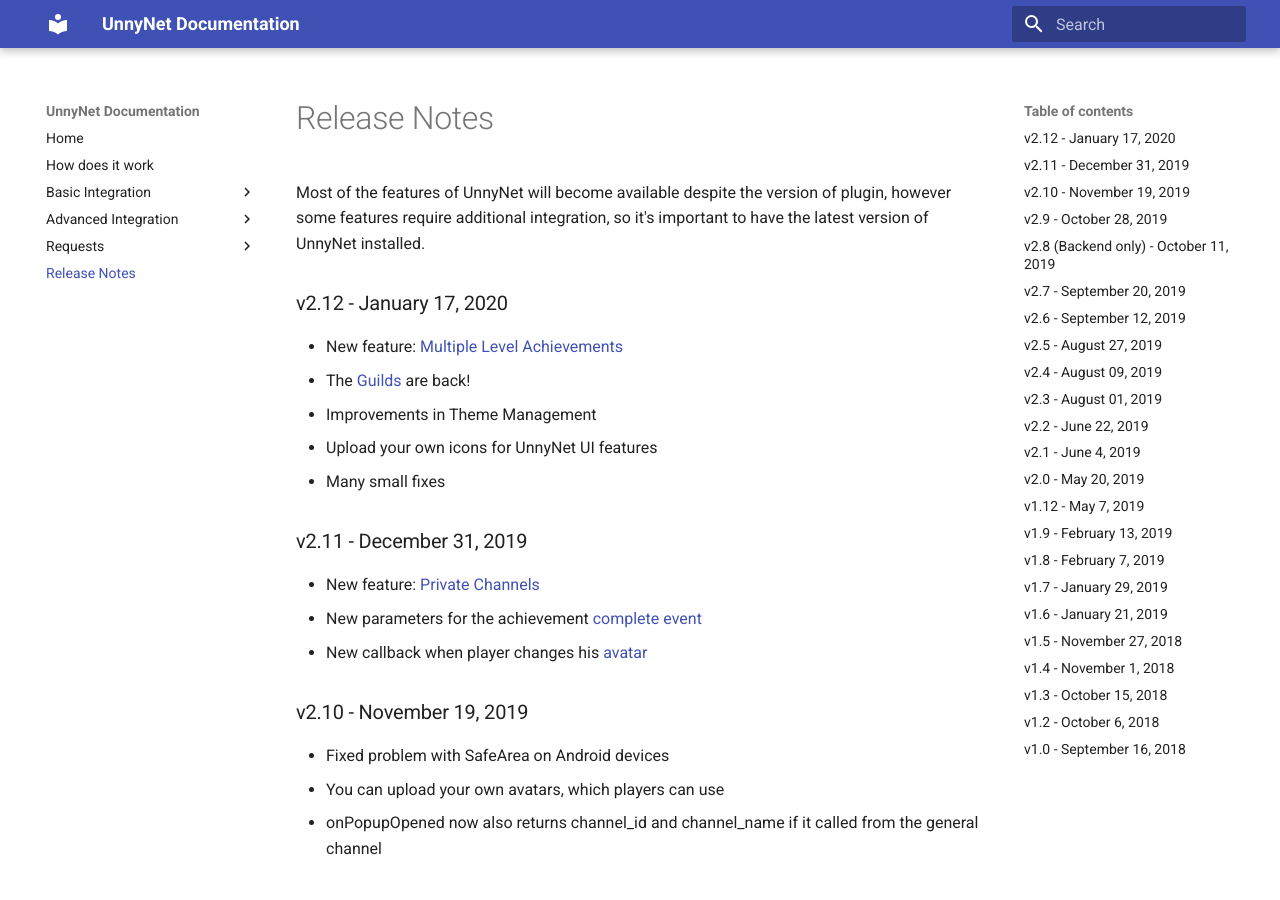
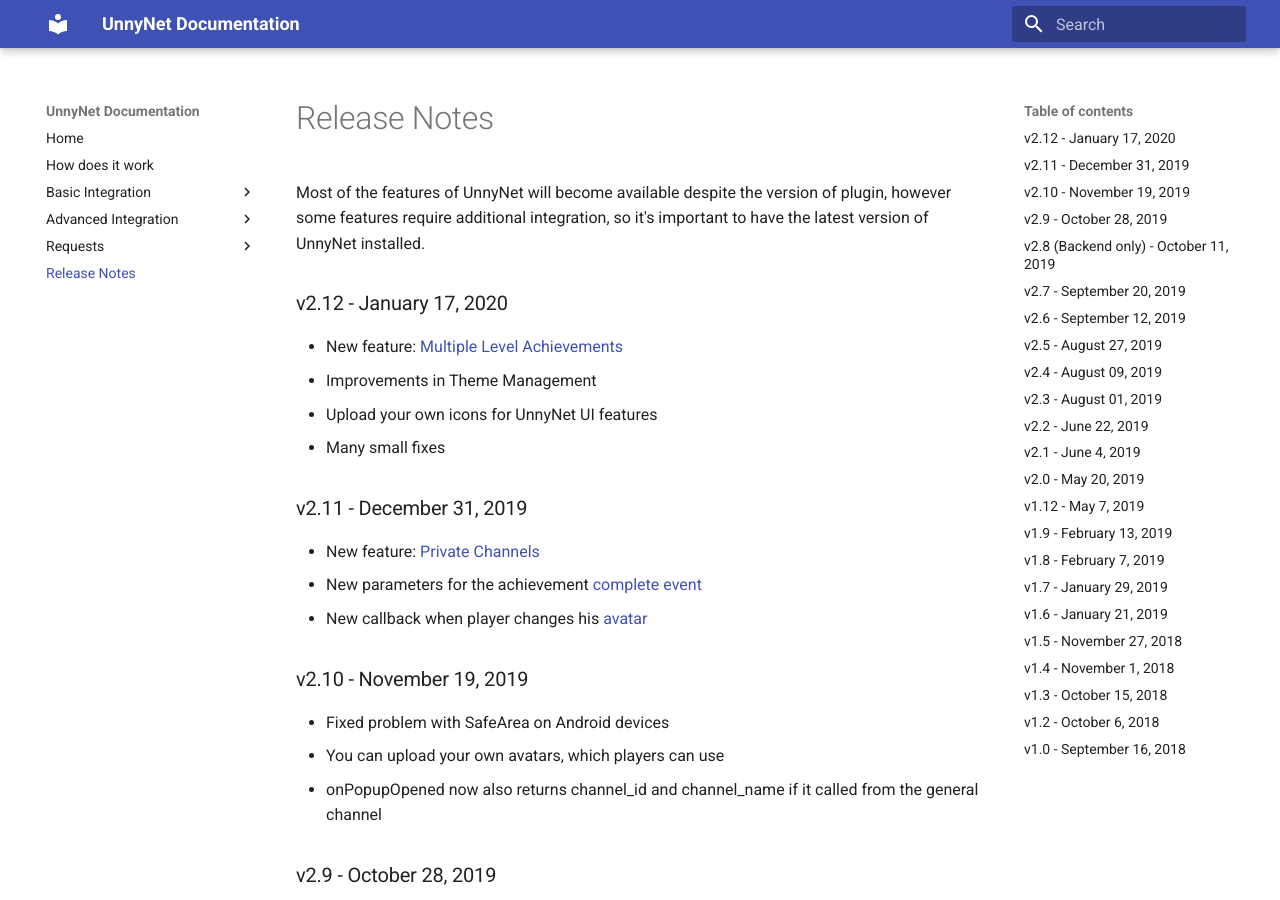
Before and after one commit to unnynet/unnynet-docs, an MkDocs documentation site: the page built from docs/release_notes.md, in a window 1280 px wide and 900 px high. Built offline with MkDocs 1.6.1 and Material for MkDocs 9.7.7, drawn with Linux system fonts in a browser that asks for light colours.

Commit message:
no guilds

```diff
--- a/docs/release_notes.md
+++ b/docs/release_notes.md
@@ -4,7 +4,6 @@
 
 ### v2.12 - January 17, 2020
 * New feature: [Multiple Level Achievements](/advanced/achievements)
-* The [Guilds](/advanced/guilds/guilds) are back!
 * Improvements in Theme Management
 * Upload your own icons for UnnyNet UI features
 * Many small fixes
```
